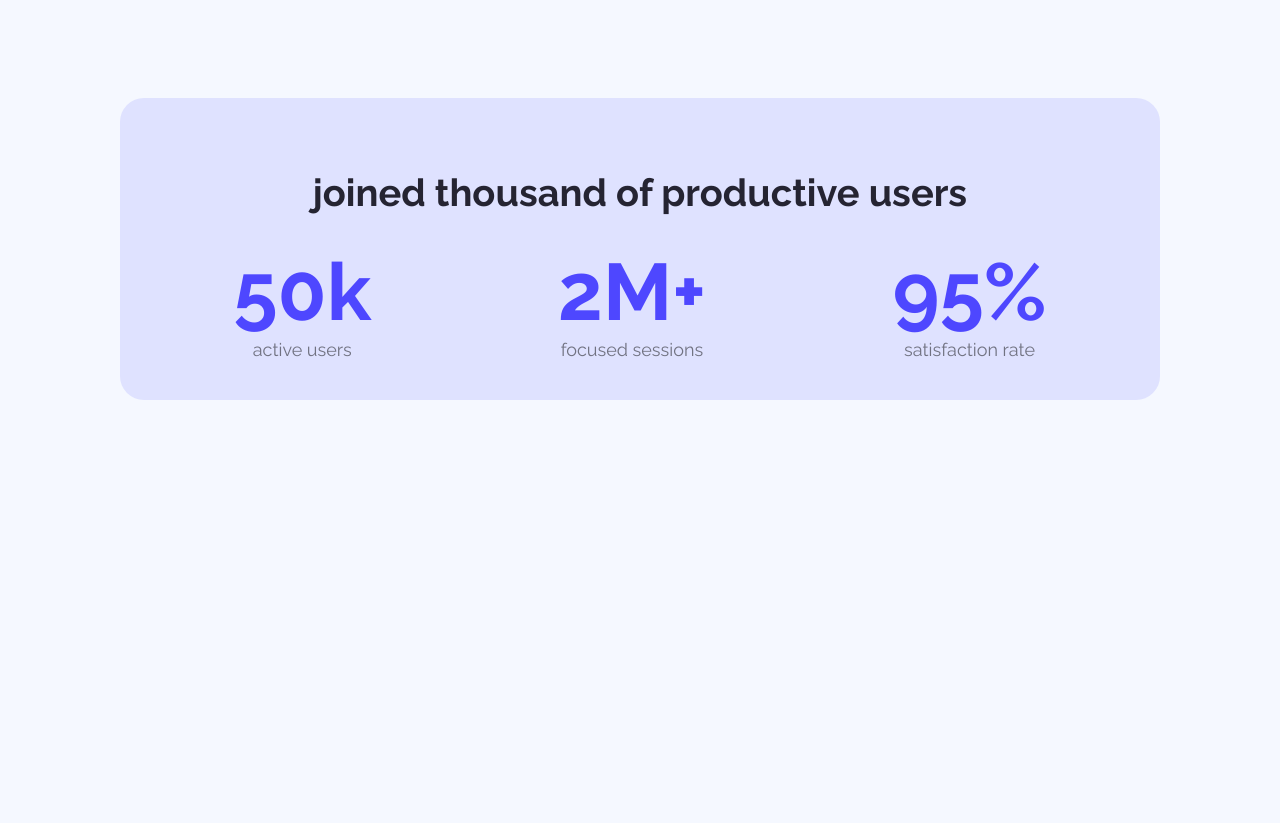
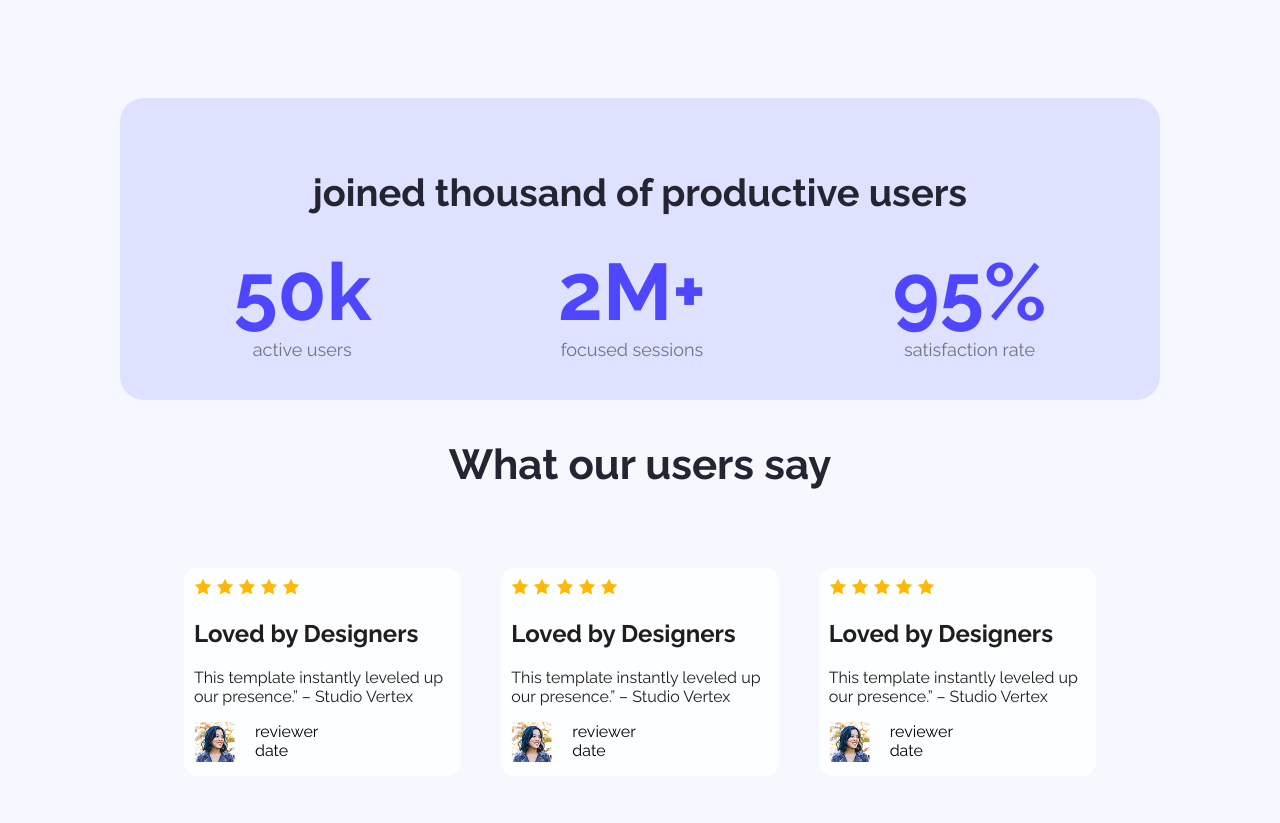
Before and after one commit to maksud5084/Assignment-1, a plain HTML site: page index.html in a window 1280 px wide. Shown: the part 1072-1895 px from the top of the page. Before the commit the page ends 1512 px from the top, so only its background shows below. Drawn offline with Linux system fonts and the light colour scheme.

Commit message:
added review section

```diff
--- a/index.html
+++ b/index.html
@@ -52,6 +52,89 @@
 
             </div>
         </div>
+        <section class="review-section">
+            <h1 class="review-header">What our users say</h1>
+
+           <div class="cards">
+            <div class="card">
+                 <div class="card-icon">
+                    <img src="Assets/icon-star.png" alt="">
+                    <img src="Assets/icon-star.png" alt="">
+                    <img src="Assets/icon-star.png" alt="">
+                    <img src="Assets/icon-star.png" alt="">
+                    <img src="Assets/icon-star.png" alt="">
+                </div>
+                <h1 class="card-title">Loved by Designers</h1>
+                <p class="card-description">This template instantly leveled up our presence.” – Studio Vertex</p>
+                <div class="card-profile">
+                    <div class="card-img">
+                        <img src="Assets/avatar.png" alt="">
+                    </div>
+                  <div class="img-description">
+                      <div >
+                        <span>reviewer</span>
+                    </div>
+                    <div>
+                        <span>date</span>
+                    </div>
+                  </div>
+
+                </div>
+            </div>
+            <div class="card">
+                 <div class="card-icon">
+                    <img src="Assets/icon-star.png" alt="">
+                    <img src="Assets/icon-star.png" alt="">
+                    <img src="Assets/icon-star.png" alt="">
+                    <img src="Assets/icon-star.png" alt="">
+                    <img src="Assets/icon-star.png" alt="">
+                </div>
+                <h1 class="card-title">Loved by Designers</h1>
+                <p class="card-description">This template instantly leveled up our presence.” – Studio Vertex</p>
+                <div class="card-profile">
+                    <div class="card-img">
+                        <img src="Assets/avatar.png" alt="">
+                    </div>
+                  <div class="img-description">
+                      <div >
+                        <span>reviewer</span>
+                    </div>
+                    <div>
+                        <span>date</span>
+                    </div>
+                  </div>
+
+                </div>
+            </div>
+            <div class="card">
+                 <div class="card-icon">
+                    <img src="Assets/icon-star.png" alt="">
+                    <img src="Assets/icon-star.png" alt="">
+                    <img src="Assets/icon-star.png" alt="">
+                    <img src="Assets/icon-star.png" alt="">
+                    <img src="Assets/icon-star.png" alt="">
+                </div>
+                <h1 class="card-title">Loved by Designers</h1>
+                <p class="card-description">This template instantly leveled up our presence.” – Studio Vertex</p>
+                <div class="card-profile">
+                    <div class="card-img">
+                        <img src="Assets/avatar.png" alt="">
+                    </div>
+                  <div class="img-description">
+                      <div >
+                        <span>reviewer</span>
+                    </div>
+                    <div>
+                        <span>date</span>
+                    </div>
+                  </div>
+
+                </div>
+            </div>
+           </div>
+
+        </section>
+
     </main>
     <footer>
 
--- a/styles/style.css
+++ b/styles/style.css
@@ -99,7 +99,7 @@ nav li {
 }
 
 /* user section style */
-.user-box{
+.user-box {
     max-width: 1000px;
     background-color: #4d47ff20;
     border-radius: 24px;
@@ -107,23 +107,63 @@ nav li {
     text-align: center;
     margin: 40px auto;
 }
-.user-box h2{
+
+.user-box h2 {
     font-size: 38px;
     font-weight: bold;
     margin-bottom: 30px;
     color: #252432;
 }
-.user{
+
+.user {
     display: flex;
     justify-content: space-around;
 }
 
-.user-number{
+.user-number {
     font-size: 80px;
     font-weight: bold;
     color: #4E47FF;
 }
-.user-status{
+
+.user-status {
     color: #0000007e;
     font-size: 18px;
 }
+
+/* review section style  */
+.review-section{
+    max-width: 1000px;
+    text-align: left;
+margin: 40px auto;
+}
+.review-header{
+    text-align: center;
+    color: #252432;
+    font-size: 42px;
+    font-weight: bold;
+}
+.card{
+    width: 366px;
+    margin: 20px;
+    padding: 10px 0 10px 10px;
+    background-color: #ffffffd7;
+    border-radius: 14px;
+}
+.cards{
+   padding: 24px;
+   display: flex;
+   justify-content: space-between;
+}
+.card-title{
+    color: #1E1E1E;
+}
+
+.card-profile{
+    display: flex;
+    gap: 20px;
+    /* flex-direction: column; */
+}
+.card-description{
+    color: #1E1E1E;
+}
```
Lines whose indentation alone changed are shown as unchanged.
